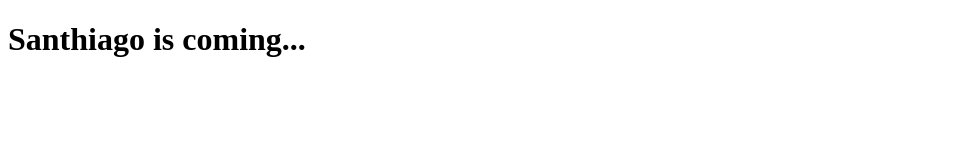
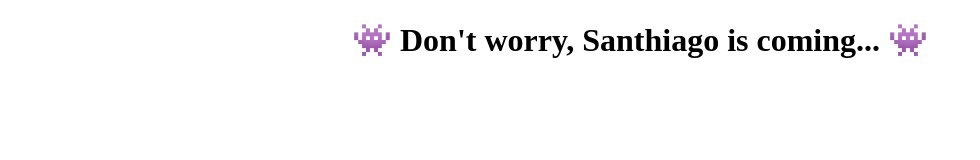
Before and after one commit to santhiagoindustry/santhiagoindustry.github.io, a plain HTML site: page index.html in a window 1280 px wide. Shown: the whole page, without its empty margins (0-980 px from the left). Drawn offline with Linux system fonts and the light colour scheme.

Commit message:
Changed state message

```diff
--- a/index.html
+++ b/index.html
@@ -5,6 +5,6 @@
 	<title>Santhiago is coming...</title>
     </head>
     <body>
-        <h1>Santhiago is coming...</h1>
+	<center><h1>&#128126; Don't worry, Santhiago is coming... &#128126;</h1></center>
     </body>
 </html>
```
